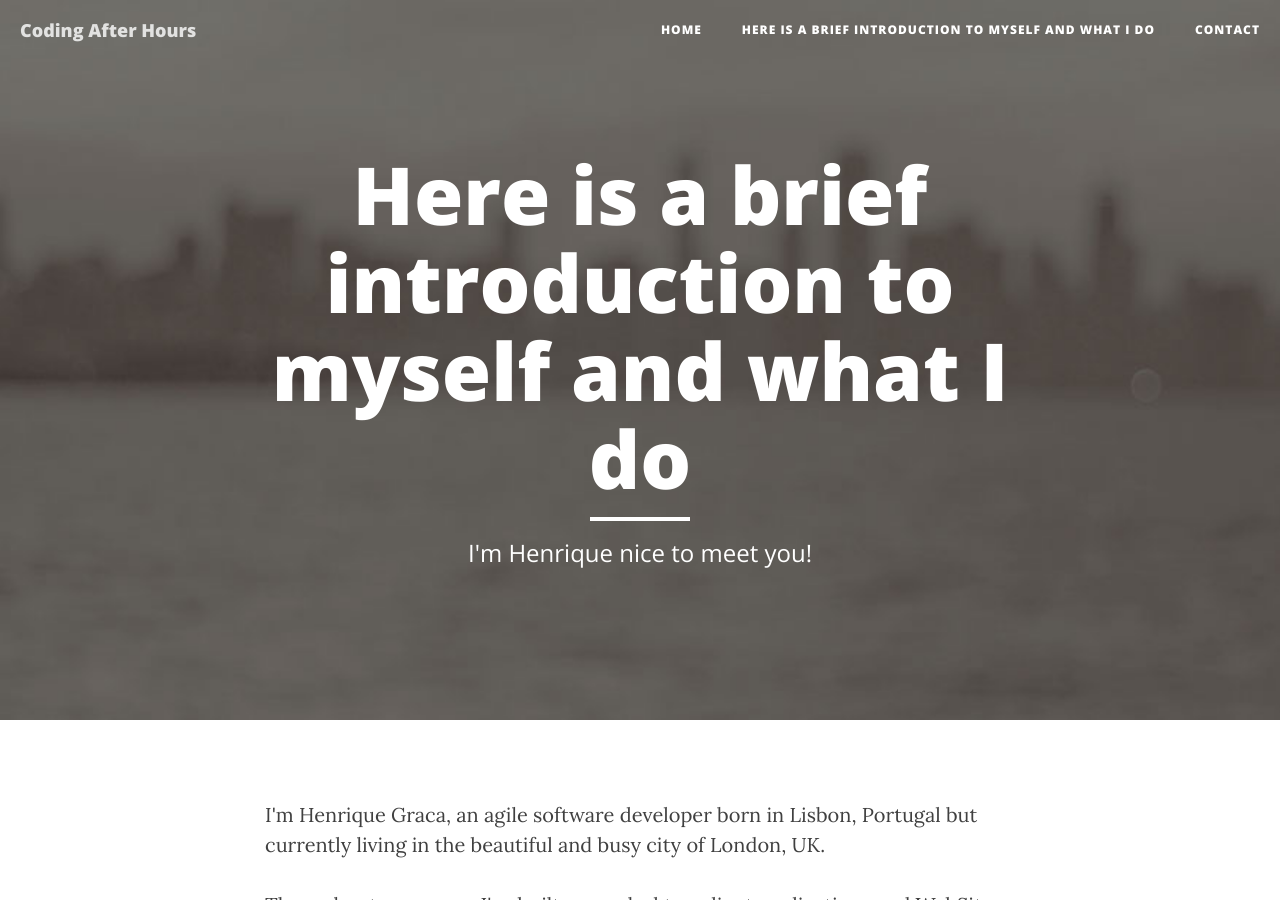
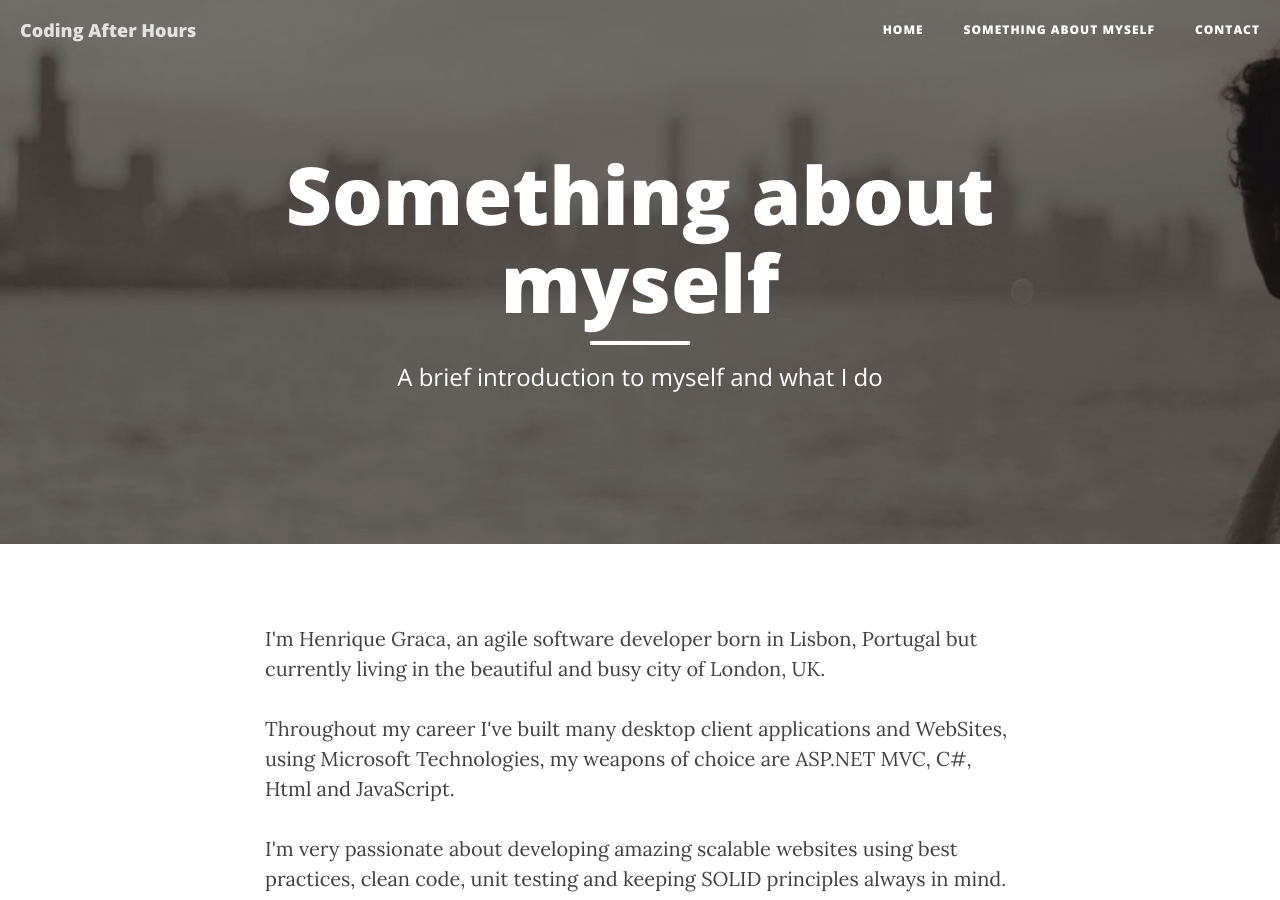
Before and after one commit to hjgraca/hjgraca.github.io-old, a Jekyll site: the page built from about.html, in a window 1280 px wide and 900 px high. Built offline with Jekyll 4.4.1, drawn with Linux system fonts in a browser that asks for light colours; nearby versions of some CDN libraries.

Commit message:
change text about

```diff
--- a/about.html
+++ b/about.html
@@ -1,7 +1,7 @@
 ---
 layout: page
-title: "Here is a brief introduction to myself and what I do"
-description: "I'm Henrique nice to meet you!"
+title: "Something about myself"
+description: "A brief introduction to myself and what I do"
 header-img: "img/about-bg.jpg"
 ---
 
```
